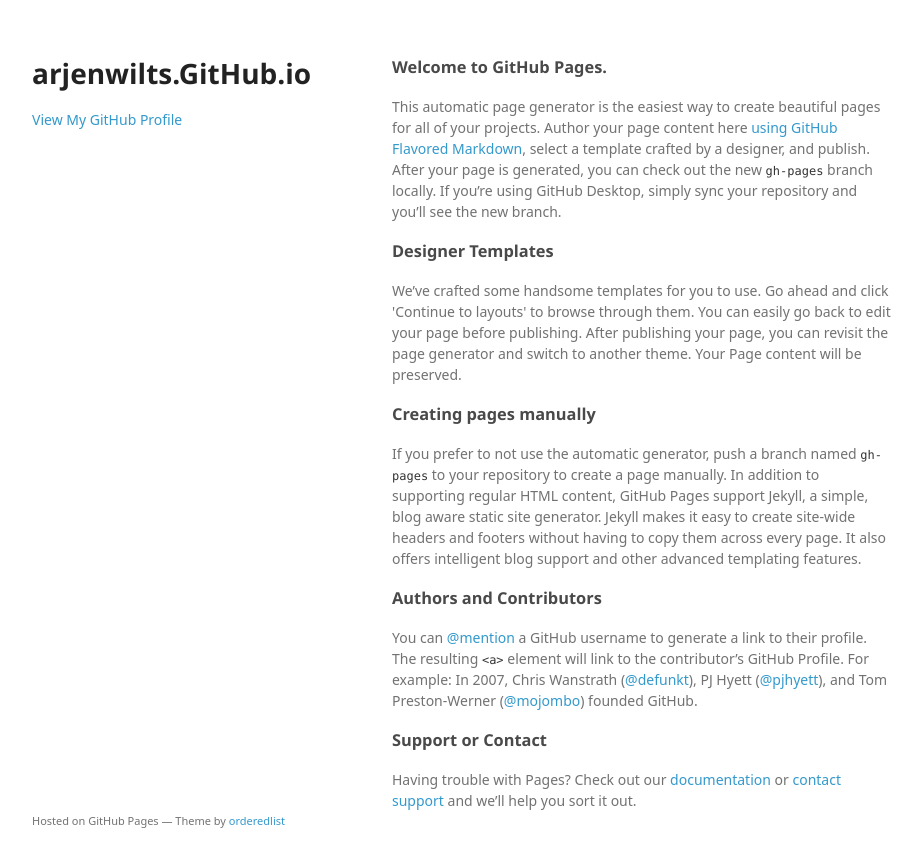
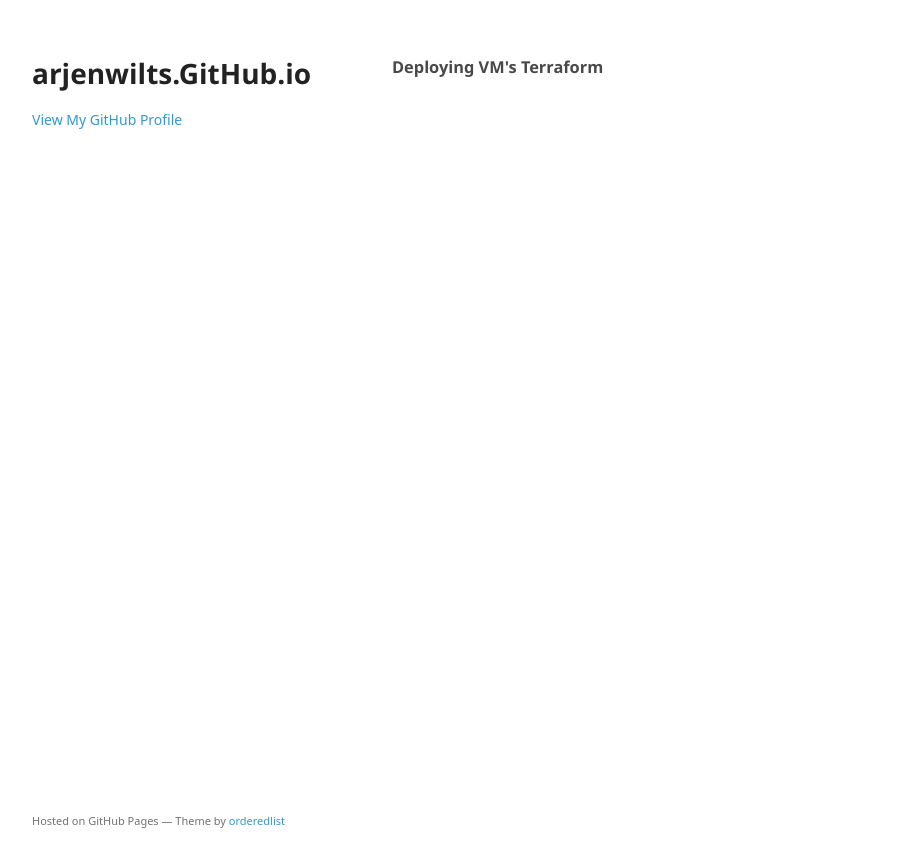
Before and after one commit to arjenwilly/arjenwilly.github.io, a Jekyll site: the page index.html, which Jekyll copies as it is, in a window 1280 px wide. Shown: the top 867 px of the page, without its empty margins (178-1100 px from the left). Built offline with Jekyll 4.4.1, drawn with Linux system fonts in a browser that asks for light colours; some web fonts are replaced.

Commit message:
Update index.html

```diff
--- a/index.html
+++ b/index.html
@@ -23,30 +23,12 @@
 
       </header>
       <section>
-        <h3>
-<a id="welcome-to-github-pages" class="anchor" href="#welcome-to-github-pages" aria-hidden="true"><span aria-hidden="true" class="octicon octicon-link"></span></a>Welcome to GitHub Pages.</h3>
+<h3>
+  Deploying VM's Terraform
+</h3>
 
-<p>This automatic page generator is the easiest way to create beautiful pages for all of your projects. Author your page content here <a href="https://guides.github.com/features/mastering-markdown/">using GitHub Flavored Markdown</a>, select a template crafted by a designer, and publish. After your page is generated, you can check out the new <code>gh-pages</code> branch locally. If you’re using GitHub Desktop, simply sync your repository and you’ll see the new branch.</p>
 
-<h3>
-<a id="designer-templates" class="anchor" href="#designer-templates" aria-hidden="true"><span aria-hidden="true" class="octicon octicon-link"></span></a>Designer Templates</h3>
 
-<p>We’ve crafted some handsome templates for you to use. Go ahead and click 'Continue to layouts' to browse through them. You can easily go back to edit your page before publishing. After publishing your page, you can revisit the page generator and switch to another theme. Your Page content will be preserved.</p>
-
-<h3>
-<a id="creating-pages-manually" class="anchor" href="#creating-pages-manually" aria-hidden="true"><span aria-hidden="true" class="octicon octicon-link"></span></a>Creating pages manually</h3>
-
-<p>If you prefer to not use the automatic generator, push a branch named <code>gh-pages</code> to your repository to create a page manually. In addition to supporting regular HTML content, GitHub Pages support Jekyll, a simple, blog aware static site generator. Jekyll makes it easy to create site-wide headers and footers without having to copy them across every page. It also offers intelligent blog support and other advanced templating features.</p>
-
-<h3>
-<a id="authors-and-contributors" class="anchor" href="#authors-and-contributors" aria-hidden="true"><span aria-hidden="true" class="octicon octicon-link"></span></a>Authors and Contributors</h3>
-
-<p>You can <a href="https://help.github.com/articles/basic-writing-and-formatting-syntax/#mentioning-users-and-teams" class="user-mention">@mention</a> a GitHub username to generate a link to their profile. The resulting <code>&lt;a&gt;</code> element will link to the contributor’s GitHub Profile. For example: In 2007, Chris Wanstrath (<a href="https://github.com/defunkt" class="user-mention">@defunkt</a>), PJ Hyett (<a href="https://github.com/pjhyett" class="user-mention">@pjhyett</a>), and Tom Preston-Werner (<a href="https://github.com/mojombo" class="user-mention">@mojombo</a>) founded GitHub.</p>
-
-<h3>
-<a id="support-or-contact" class="anchor" href="#support-or-contact" aria-hidden="true"><span aria-hidden="true" class="octicon octicon-link"></span></a>Support or Contact</h3>
-
-<p>Having trouble with Pages? Check out our <a href="https://help.github.com/pages">documentation</a> or <a href="https://github.com/contact">contact support</a> and we’ll help you sort it out.</p>
       </section>
       <footer>
         <p><small>Hosted on GitHub Pages &mdash; Theme by <a href="https://github.com/orderedlist">orderedlist</a></small></p>
```
